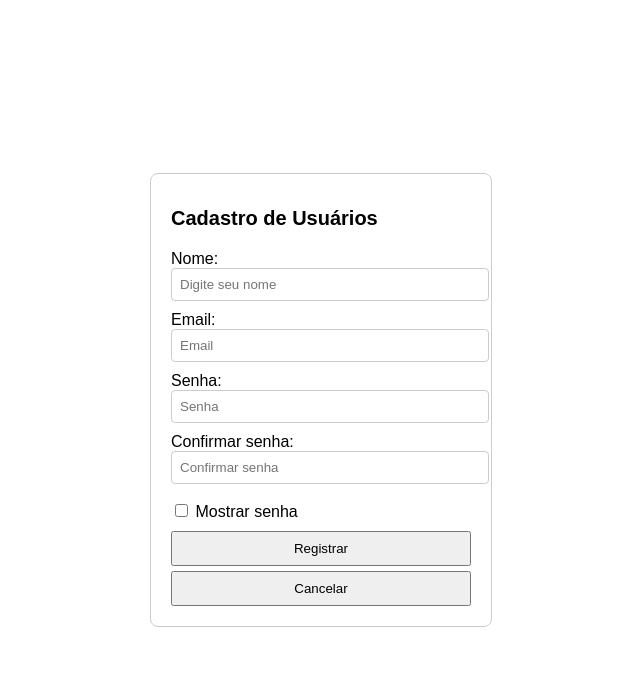
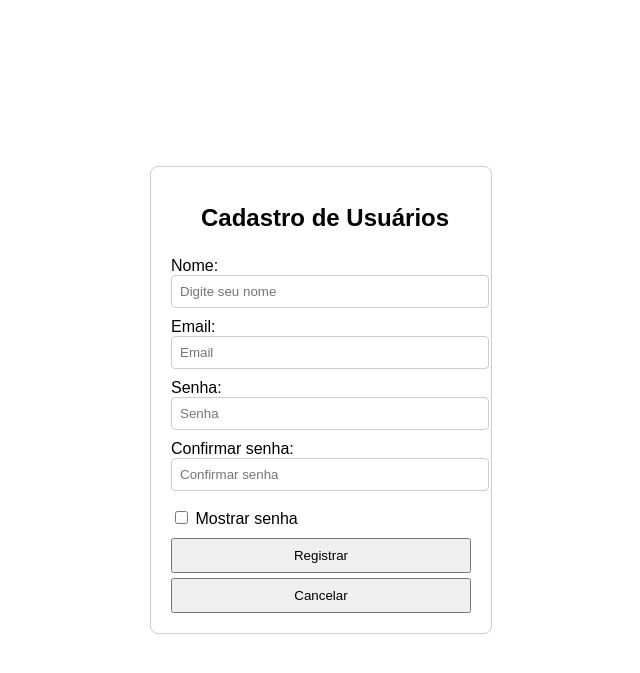
Before and after one commit to igorlds07/desafio-login, a Django app: page /usuarios/cadastro/ in a window 1280 px wide. Shown: the top 673 px of the page, without its empty margins (319-959 px from the left). Run offline with Django 5.2, Linux system fonts and the light colour scheme.

Commit message:
modificando o h1 dos arquivos htmls

```diff
--- a/usuarios/templates/cadastro.html
+++ b/usuarios/templates/cadastro.html
@@ -41,8 +41,9 @@
         }
 
         h1 {
-            font-size: 20px;
-            margin-bottom: 20px;
+            margin-left: 30px;
+            font-size: 24px;
+            margin-bottom: 25px;
         }
 
         input[type="checkbox"] {
@@ -78,10 +79,7 @@
             <a href="/usuarios/login">
                 <button type="button">Cancelar</button>
             </a>
-        </form>
-    </div>
-
-    {% if messages %}
+            {% if messages %}
     <ul>
         {% for message in messages %}
             <li class="{% if message.tags %}{{ message.tags }}{% endif %}">
@@ -90,6 +88,8 @@
         {% endfor %}
     </ul>
     {% endif %}
+        </form>
+    </div>
 
     <script>
         // Função para alternar entre mostrar e esconder a senha
```
Also changed, not shown: usuarios/templates/login.html (+4 -4 lines).
